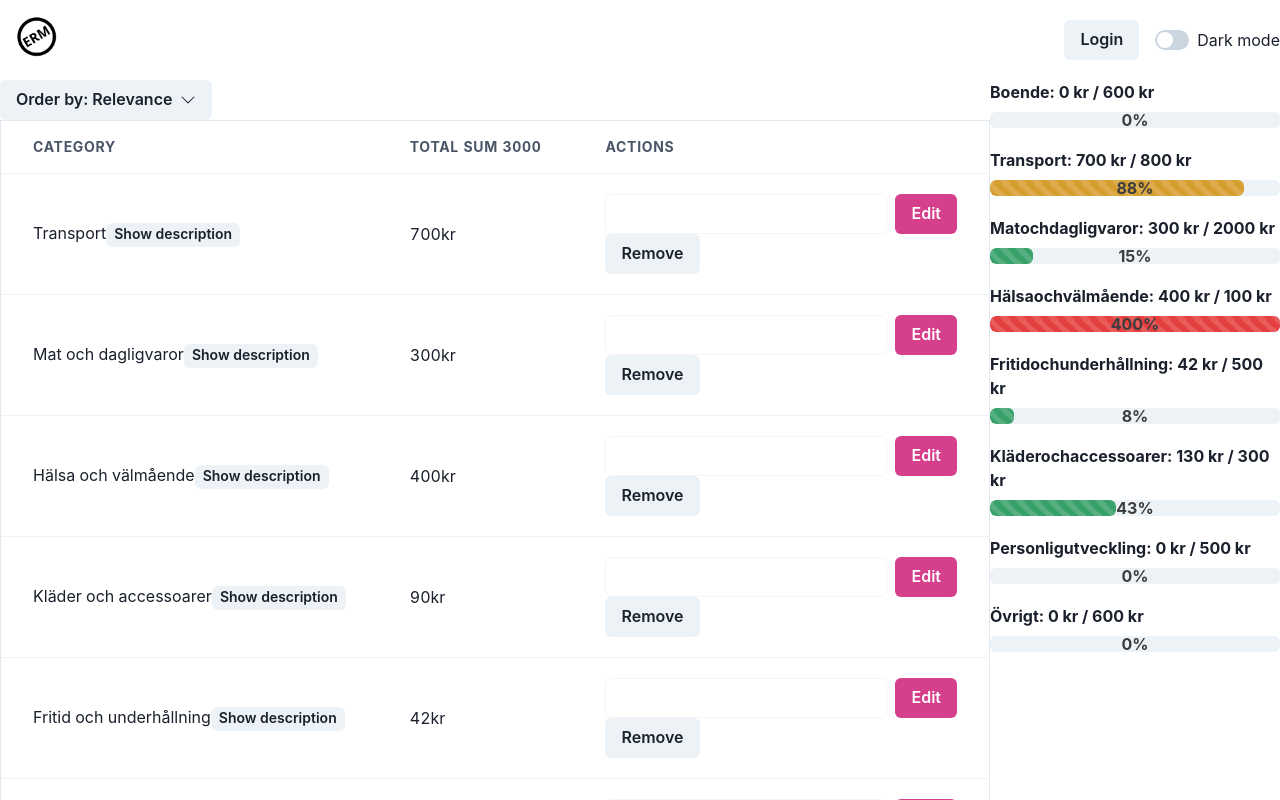
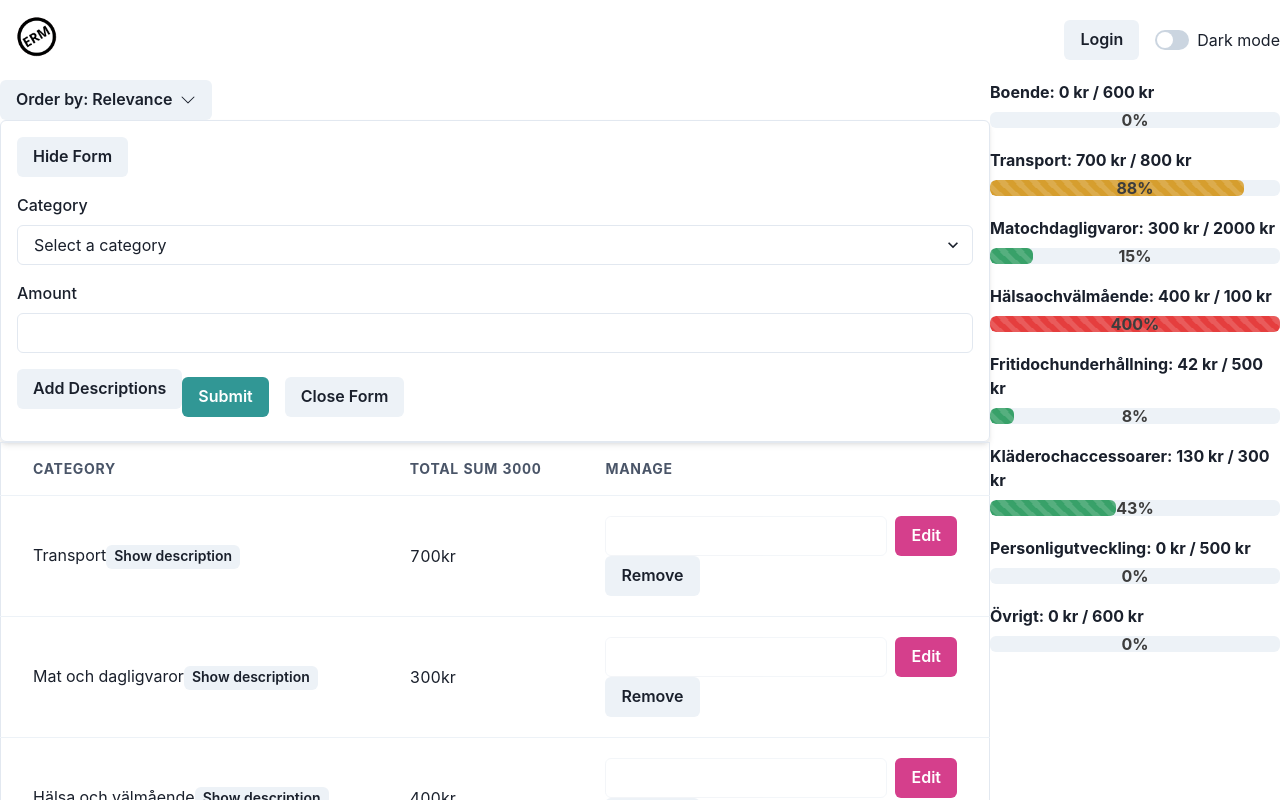
Before and after one commit to melvinsjostrand/Ekonomisk-Dashboard, a React (Vite) app in the folder Ekonomisk/: page / in a window 1280 px wide. Shown: the top 800 px of the page. Built offline with nearby package versions, Linux system fonts and the light colour scheme.

Commit message:
add expenses

```diff
--- a/Ekonomisk/package.json
+++ b/Ekonomisk/package.json
@@ -10,6 +10,7 @@
     "preview": "vite preview"
   },
   "dependencies": {
+    "@chakra-ui/icons": "^2.1.1",
     "@chakra-ui/react": "^2.8.2",
     "@emotion/react": "^11.13.3",
     "@emotion/styled": "^11.13.0",
--- a/Ekonomisk/src/Componenets/BaseTable.tsx
+++ b/Ekonomisk/src/Componenets/BaseTable.tsx
@@ -35,7 +35,7 @@ const BaseTable: React.FC<BaseTableProps> = ({
           <Tr>
             <Th>Category</Th>
             <Th>Total Sum {sum}</Th>
-            {renderExtraColumn && <Th>Actions</Th>}
+            {renderExtraColumn && <Th>Manage</Th>}
           </Tr>
 
           {payments.map((payment, index) => (
--- /dev/null
+++ b/Ekonomisk/src/Componenets/expenses/AddExpenses.tsx
@@ -0,0 +1,129 @@
+import { useState } from "react";
+import {
+  Box,
+  Button,
+  FormControl,
+  FormLabel,
+  Input,
+  Select,
+  VStack,
+  IconButton,
+  HStack,
+  Tag,
+  TagCloseButton,
+  TagLabel,
+  Collapse
+} from "@chakra-ui/react";
+import { AddIcon, CloseIcon } from "@chakra-ui/icons";
+
+const categories = [
+  "Boende",
+  "Transport",
+  "Mat och dagligvaror",
+  "Hälsa och välmående",
+  "Fritid och underhållning",
+  "Kläder och accessoarer",
+  "Personlig utveckling",
+  "Övrigt",
+];
+
+const AddExpenses = () => {
+  const [category, setCategory] = useState<string>("");
+  const [amount, setAmount] = useState<number | "">("");
+  const [descriptions, setDescriptions] = useState<string[]>([]);
+  const [isAddingDescription, setIsAddingDescription] =
+    useState<boolean>(false);
+  const [isFormVisible, setIsFormVisible] = useState<boolean>(true);
+
+  const addDescription = () => setDescriptions([...descriptions, ""]);
+  const removeDescription = (index: number) => {
+    setDescriptions(descriptions.filter((_, i) => i !== index));
+  };
+
+  const handleDescriptionChange = (index: number, value: string) => {
+    const newDescriptions = [...descriptions];
+    newDescriptions[index] = value;
+    setDescriptions(newDescriptions);
+  };
+
+  const handleSubmit = () => {
+    // Handle form submission, e.g., add expense to a list or send to an API
+    console.log({ category, amount, descriptions });
+  };
+
+  return (
+    <Box p={4} borderWidth={1} borderRadius="md" boxShadow="md">
+      <Button mb={4} onClick={() => setIsFormVisible(!isFormVisible)}>
+        {isFormVisible ? "Hide Form" : "Show Form"}
+      </Button>
+
+      {isFormVisible && (
+        <Box>
+          <FormControl id="category" mb={4}>
+            <FormLabel>Category</FormLabel>
+            <Select
+              value={category}
+              onChange={(e) => setCategory(e.target.value)}
+            >
+              <option value="">Select a category</option>
+              {categories.map((cat) => (
+                <option key={cat} value={cat}>
+                  {cat}
+                </option>
+              ))}
+            </Select>
+          </FormControl>
+          <FormControl id="amount" mb={4}>
+            <FormLabel>Amount</FormLabel>
+            <Input
+              type="number"
+              value={amount}
+              onChange={(e) => setAmount(Number(e.target.value))}
+            />
+          </FormControl>
+
+          <Button
+            mb={4}
+            onClick={() => setIsAddingDescription(!isAddingDescription)}
+          >
+            {isAddingDescription ? "Hide Descriptions" : "Add Descriptions"}
+          </Button>
+
+          <Collapse in={isAddingDescription}>
+            <FormControl id="descriptions" mb={4}>
+              <FormLabel>Descriptions</FormLabel>
+              {descriptions.map((desc, index) => (
+                <HStack key={index} mb={2}>
+                  <Input
+                    value={desc}
+                    onChange={(e) =>
+                      handleDescriptionChange(index, e.target.value)
+                    }
+                    placeholder={`Description ${index + 1}`}
+                  />
+                  <IconButton
+                    aria-label="Remove description"
+                    icon={<CloseIcon />}
+                    onClick={() => removeDescription(index)}
+                  />
+                </HStack>
+              ))}
+              <Button leftIcon={<AddIcon />} onClick={addDescription}>
+                Add Description
+              </Button>
+            </FormControl>
+          </Collapse>
+
+          <Button colorScheme="teal" onClick={handleSubmit}>
+            Submit
+          </Button>
+          <Button ml={4} onClick={() => setIsFormVisible(false)}>
+            Close Form
+          </Button>
+        </Box>
+      )}
+    </Box>
+  );
+};
+
+export default AddExpenses
--- a/Ekonomisk/src/Componenets/expenses/Expenses.tsx
+++ b/Ekonomisk/src/Componenets/expenses/Expenses.tsx
@@ -6,6 +6,7 @@ import NavBar from "../Nav/NavBar";
 import Sorting from "./Sorting";
 import MaxSpent from "./MaxSpent";
 import User from "../hooks/user";
+import AddExpenses from "./AddExpenses";
 
 const Expenses = () => {
   const [sortOrder, setSortOrder] = useState<string>("");
@@ -40,6 +41,7 @@ const Expenses = () => {
             sortOrder={sortOrder}
             onSelectSortOrder={(order) => setSortOrder(order)}
           />
+          <AddExpenses />
           <Expensestables
             sum={sharedData.sum}
             payments={filteredPayments}
```
Also changed, not shown: 1 other file (tests, documents, lock files or other folders).
